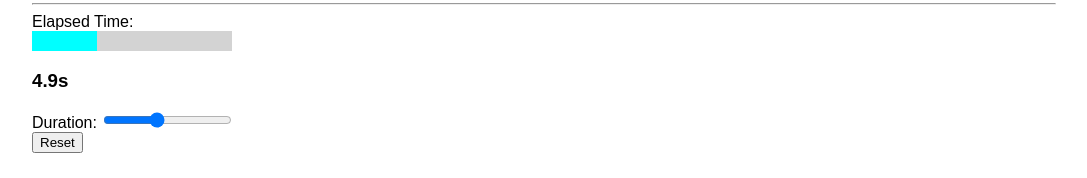
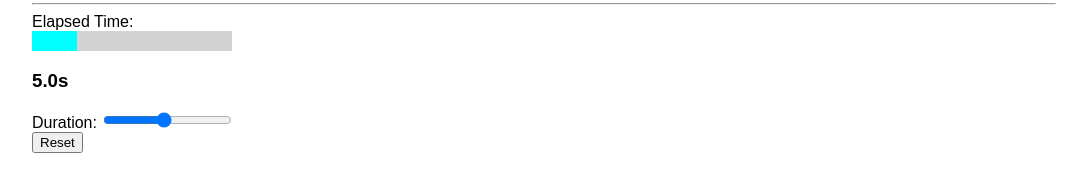
Before and after one commit to jmcmaster/React-7-Guis, a React (Create React App) app: page / in a window 1280 px wide. Shown: the part 229-407 px from the top of the page, without its empty margins (96-1183 px from the left). Built offline with nearby package versions, Linux system fonts and the light colour scheme.

Commit message:
increased sample rate to get smoother progress bar growth

```diff
--- a/src/components/Timer.js
+++ b/src/components/Timer.js
@@ -7,7 +7,7 @@ class Timer extends Component {
       date: new Date(),
       initialDate: new Date(),
       elapsedTime: 0,
-      duration: 15
+      duration: 22
     };
     this.handleResetButtonClick = this.handleResetButtonClick.bind(this);
     this.handleDurationChange = this.handleDurationChange.bind(this);
@@ -29,12 +29,12 @@ class Timer extends Component {
   startTimer() {
     this.timerID = setInterval(
       () => this.tick(),
-      100
+      10
     );
   }
 
   tick() {
-    if (this.state.elapsedTime.toFixed(1) < parseFloat(this.state.duration)) {
+    if (this.state.elapsedTime.toFixed(1) <= parseFloat(this.state.duration)) {
       this.setState({
         date: new Date(),
         elapsedTime: (this.state.date.getTime() - this.state.initialDate.getTime()) / 1000
@@ -67,7 +67,9 @@ class Timer extends Component {
   }
 
   render() {
-    const progressBarWidth = Math.min((this.state.elapsedTime / this.state.duration) * 100, 100);
+    const { elapsedTime, duration } = this.state
+    const progressBarWidth = Math.min((elapsedTime / duration) * 100, 100);
+    console.log(progressBarWidth)
 
     return (
       <div>
@@ -77,13 +79,13 @@ class Timer extends Component {
             <div style={{backgroundColor: 'cyan', height: 20 + 'px', width: progressBarWidth + '%'}}></div>
           </div>
         </div>
-        <h3>{this.state.elapsedTime.toFixed(1)}s</h3>
+        <h3>{elapsedTime.toFixed(1)}s</h3>
         <div>
           <label>Duration: </label>
           <input
             type="range"
             value={this.state.duration}
-            min="5"
+            min="15"
             max="30"
             onChange={this.handleDurationChange}
           />
```
